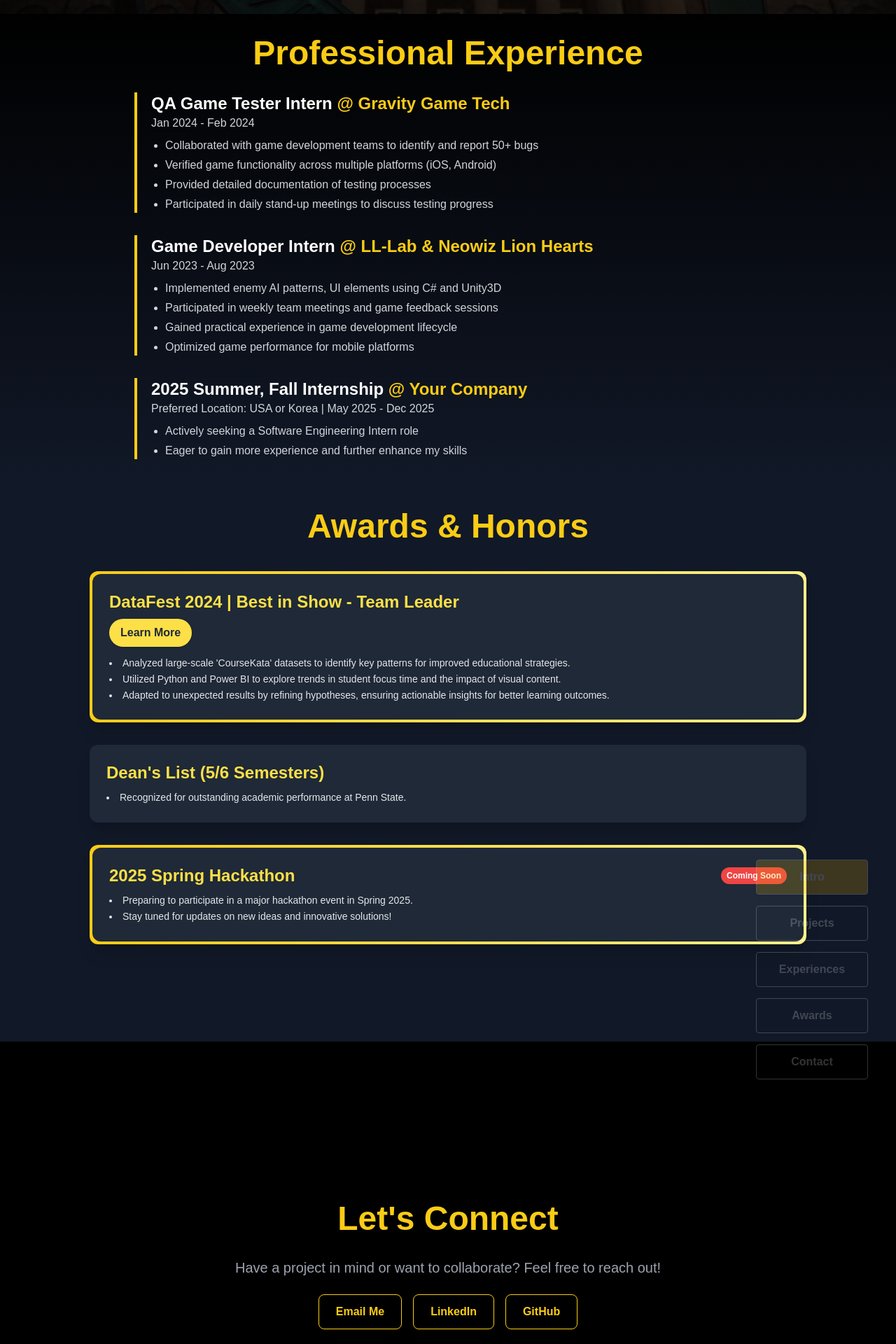
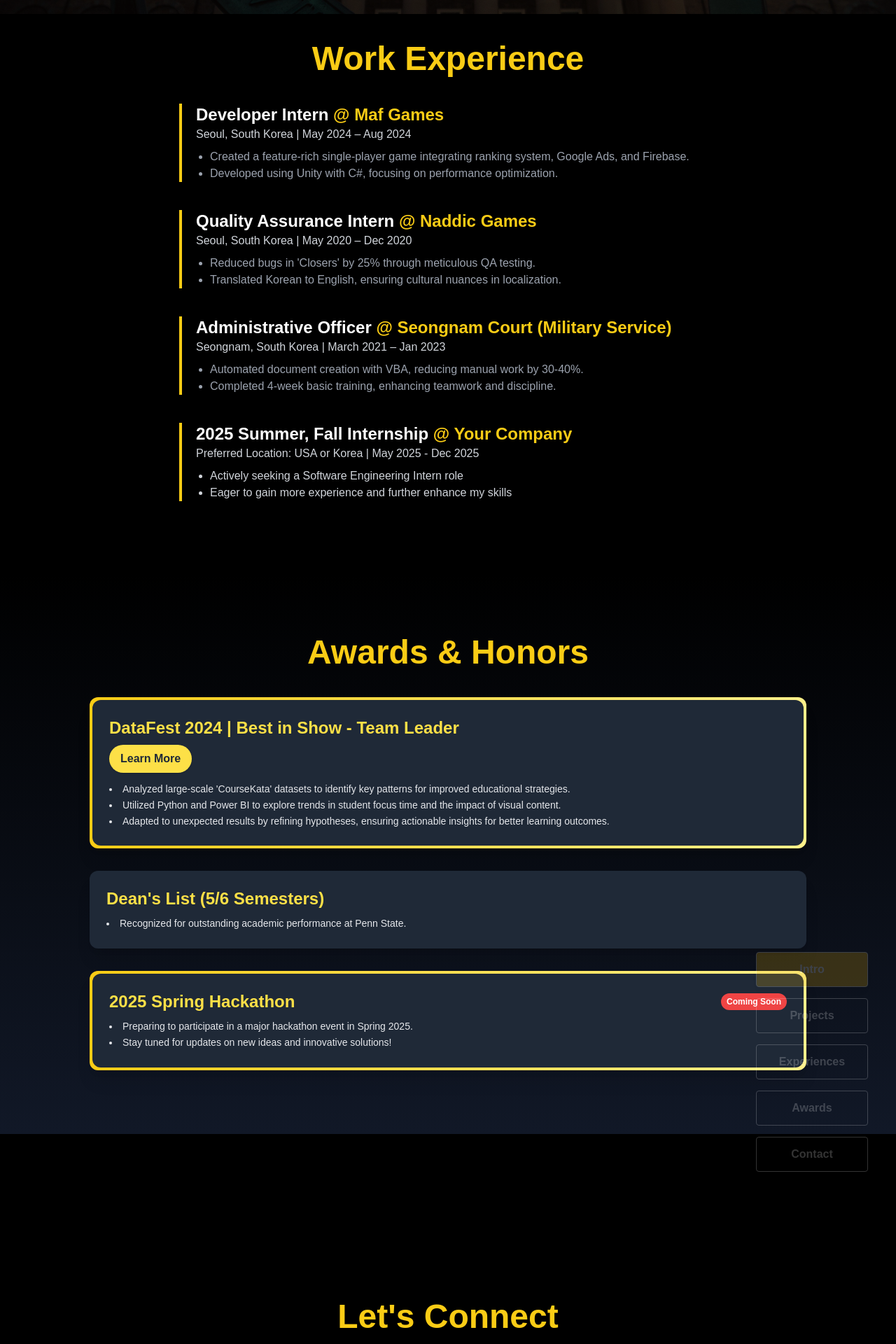
Before and after one commit to 9916bernard/portfolio_web, a Next.js app: page / in a window 1280 px wide. Shown: the part 2780-4700 px from the top of the page at 70% size. Built offline with nearby package versions, Linux system fonts and the light colour scheme.

Commit message:
expereince context recover

```diff
--- a/components/sections/awardSection.tsx
+++ b/components/sections/awardSection.tsx
@@ -31,8 +31,9 @@ export default function AwardsSection() {
   return (
     <section
       id="awards"
-      className="relative min-h-[100vh] p-10 bg-gray-900 text-white"
+      className="relative min-h-[100vh] p-10 bg-gradient-to-b from-black to-gray-900 text-white"
     >
+      <div className="py-12">
         <h2 className="text-5xl font-bold text-yellow-400 text-center mb-10">
           Awards &amp; Honors
         </h2>
@@ -107,6 +108,7 @@ export default function AwardsSection() {
             );
           })}
         </div>
+      </div>
     </section>
   );
 }
--- a/components/sections/contactSection.tsx
+++ b/components/sections/contactSection.tsx
@@ -1,21 +1,19 @@
 "use client";
 
 import React from "react";
-import { FaGithub, FaLinkedin, FaEnvelope } from "react-icons/fa";
 
 const ContactSection = () => {
   return (
     <section
       id="contact"
-      className="relative min-h-[80vh] flex flex-col items-center justify-center bg-black text-white p-4 md:p-8"
+      className="relative min-h-[80vh] flex flex-col items-center justify-center bg-black text-white"
     >
-      <h2 className="text-4xl md:text-5xl font-bold text-yellow-400 mb-2 md:mb-4 text-center">Let&apos;s Connect</h2>
-      <p className="text-gray-400 mt-2 md:mt-4 text-base md:text-xl text-center max-w-2xl px-4">
+      <h2 className="text-5xl font-bold text-yellow-400">Let&apos;s Connect</h2>
+      <p className="text-gray-400 mt-4 text-xl text-center max-w-2xl">
         Have a project in mind or want to collaborate? Feel free to reach out!
       </p>
 
-      {/* 데스크탑용 버튼 레이아웃 */}
-      <div className="hidden md:flex mt-6 space-x-4">
+      <div className="mt-6 flex space-x-4">
         <a
           href="mailto:9916bernard@gmail.com"
           className="px-6 py-3 border border-yellow-400 text-yellow-400 font-semibold rounded-lg hover:bg-yellow-400 hover:text-black transition"
@@ -40,41 +38,9 @@ const ContactSection = () => {
         </a>
       </div>
 
-      {/* 모바일용 아이콘 레이아웃 */}
-      <div className="flex md:hidden mt-8 space-x-6">
-        <a
-          href="mailto:9916bernard@gmail.com"
-          className="flex flex-col items-center text-yellow-400 hover:text-yellow-300 transition"
-          aria-label="Email Me"
-        >
-          <FaEnvelope size={36} className="mb-2" />
-          <span className="text-sm">Email</span>
-        </a>
-        <a
-          href="https://www.linkedin.com/in/sungheon-lee-ab6a86227"
-          target="_blank"
-          rel="noopener noreferrer"
-          className="flex flex-col items-center text-yellow-400 hover:text-yellow-300 transition"
-          aria-label="LinkedIn Profile"
-        >
-          <FaLinkedin size={36} className="mb-2" />
-          <span className="text-sm">LinkedIn</span>
-        </a>
-        <a
-          href="https://github.com/9916bernard"
-          target="_blank"
-          rel="noopener noreferrer"
-          className="flex flex-col items-center text-yellow-400 hover:text-yellow-300 transition"
-          aria-label="GitHub Profile"
-        >
-          <FaGithub size={36} className="mb-2" />
-          <span className="text-sm">GitHub</span>
-        </a>
-      </div>
-
       {/* 오른쪽 하단 작은 문구 */}
-      <div className="absolute bottom-2 md:bottom-4 right-2 md:right-4 text-[10px] md:text-xs text-gray-500 italic text-right">
-        Built with Next.js, React, and Tailwind CSS<br className="md:hidden" /> By Sungheon Bernard Lee
+      <div className="absolute bottom-4 right-4 text-xs text-gray-500 italic">
+        Built with Next.js, React, and Tailwind CSS By Sungheon Bernard Lee
       </div>
     </section>
   );
--- a/components/sections/experienceSection.tsx
+++ b/components/sections/experienceSection.tsx
@@ -4,49 +4,51 @@ import React from "react";
 
 const experiences = [
   {
-    title: "QA Game Tester Intern",
-    company: "Gravity Game Tech",
-    period: "Jan 2024 - Feb 2024",
+    company: "Maf Games",
+    position: "Developer Intern",
+    location: "Seoul, South Korea",
+    duration: "May 2024 – Aug 2024",
     details: [
-      "Collaborated with game development teams to identify and report 50+ bugs",
-      "Verified game functionality across multiple platforms (iOS, Android)",
-      "Provided detailed documentation of testing processes",
-      "Participated in daily stand-up meetings to discuss testing progress",
+      "Created a feature-rich single-player game integrating ranking system, Google Ads, and Firebase.",
+      "Developed using Unity with C#, focusing on performance optimization.",
     ],
   },
   {
-    title: "Game Developer Intern",
-    company: "LL-Lab & Neowiz Lion Hearts",
-    period: "Jun 2023 - Aug 2023",
+    company: "Naddic Games",
+    position: "Quality Assurance Intern",
+    location: "Seoul, South Korea",
+    duration: "May 2020 – Dec 2020",
     details: [
-      "Implemented enemy AI patterns, UI elements using C# and Unity3D",
-      "Participated in weekly team meetings and game feedback sessions",
-      "Gained practical experience in game development lifecycle",
-      "Optimized game performance for mobile platforms",
+      "Reduced bugs in 'Closers' by 25% through meticulous QA testing.",
+      "Translated Korean to English, ensuring cultural nuances in localization.",
+    ],
+  },
+  {
+    company: "Seongnam Court (Military Service)",
+    position: "Administrative Officer",
+    location: "Seongnam, South Korea",
+    duration: "March 2021 – Jan 2023",
+    details: [
+      "Automated document creation with VBA, reducing manual work by 30-40%.",
+      "Completed 4-week basic training, enhancing teamwork and discipline.",
     ],
   },
 ];
 
 const ExperiencesSection = () => {
   return (
-    <section
-      id="experiences"
-      className="min-h-[80vh] flex flex-col items-center justify-center bg-gradient-to-b from-black to-gray-900 text-white p-4 md:p-8"
-    >
-      <h2 className="text-4xl md:text-5xl font-bold text-yellow-400 mb-4 md:mb-8 text-center">
-        Professional Experience
-      </h2>
-
-      <div className="max-w-4xl w-full space-y-8 mx-auto">
-        {/* 경험들 목록 */}
+    <section id="experiences" className="relative min-h-[100vh] p-10 bg-black text-white">
+      <h2 className="text-5xl font-bold text-yellow-400 text-center">Work Experience</h2>
+      <div className="mt-10 space-y-10 max-w-3xl mx-auto">
         {experiences.map((exp, index) => (
-          <div key={index} className="border-l-4 border-yellow-400 pl-3 md:pl-5 relative">
-            <h3 className="text-xl md:text-2xl font-bold">
-              {exp.title}{" "}
-              <span className="text-yellow-400">@ {exp.company}</span>
+          <div key={index} className="border-l-4 border-yellow-400 pl-5 relative">
+            <h3 className="text-2xl font-bold">
+              {exp.position} <span className="text-yellow-400">@ {exp.company}</span>
             </h3>
-            <p className="text-gray-300 text-sm md:text-base">{exp.period}</p>
-            <ul className="list-disc ml-5 mt-2 text-gray-300 text-sm md:text-base space-y-1">
+            <p className="text-gray-300">
+              {exp.location} | {exp.duration}
+            </p>
+            <ul className="list-disc ml-5 mt-2 text-gray-400">
               {exp.details.map((detail, i) => (
                 <li key={i}>{detail}</li>
               ))}
@@ -54,13 +56,13 @@ const ExperiencesSection = () => {
           </div>
         ))}
         {/* 인턴십 구하는 블록 */}
-        <div className="border-l-4 border-yellow-400 pl-3 md:pl-5 relative">
-          <h3 className="text-xl md:text-2xl font-bold">
+        <div className="border-l-4 border-yellow-400 pl-5 relative">
+          <h3 className="text-2xl font-bold">
             2025 Summer, Fall Internship{" "}
             <span className="text-yellow-400">@ Your Company</span>
           </h3>
-          <p className="text-gray-300 text-sm md:text-base">Preferred Location: USA or Korea | May 2025 - Dec 2025</p>
-          <ul className="list-disc ml-5 mt-2 text-gray-300 text-sm md:text-base space-y-1">
+          <p className="text-gray-300">Preferred Location: USA or Korea | May 2025 - Dec 2025</p>
+          <ul className="list-disc ml-5 mt-2 text-gray-300">
             <li>Actively seeking a Software Engineering Intern role</li>
             <li>Eager to gain more experience and further enhance my skills</li>
           </ul>
```
Lines whose indentation alone changed are shown as unchanged.
